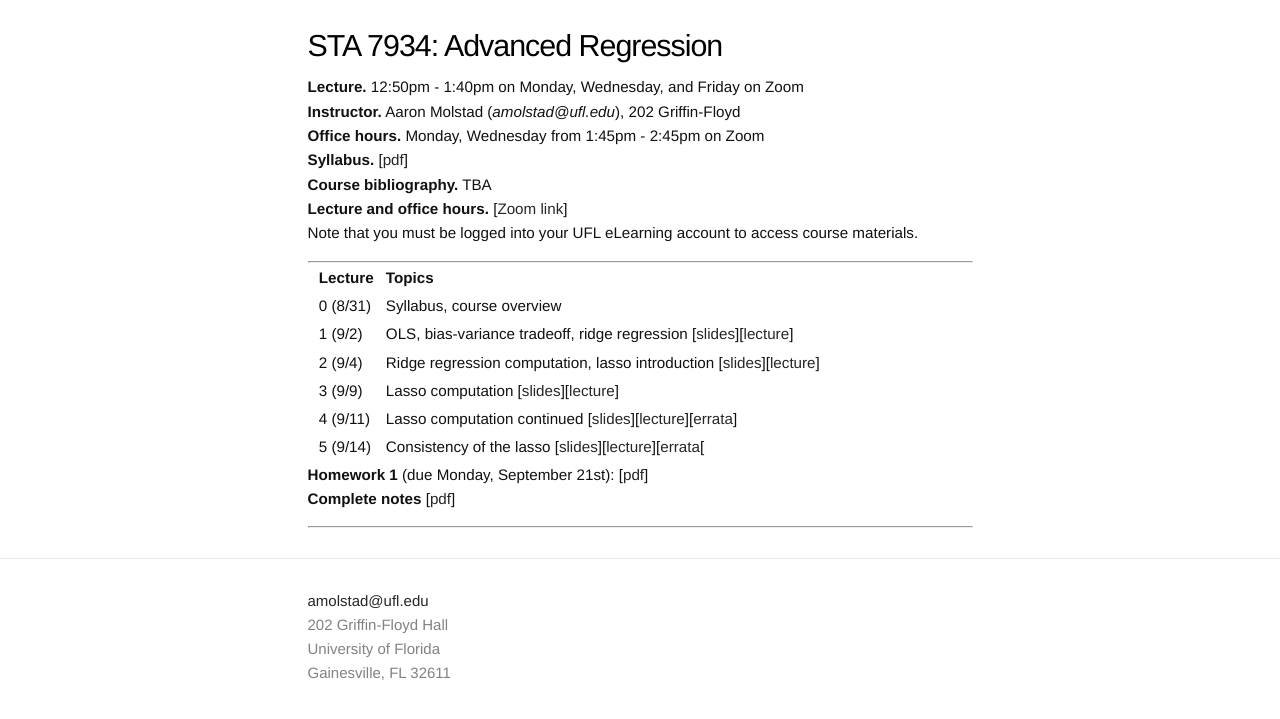
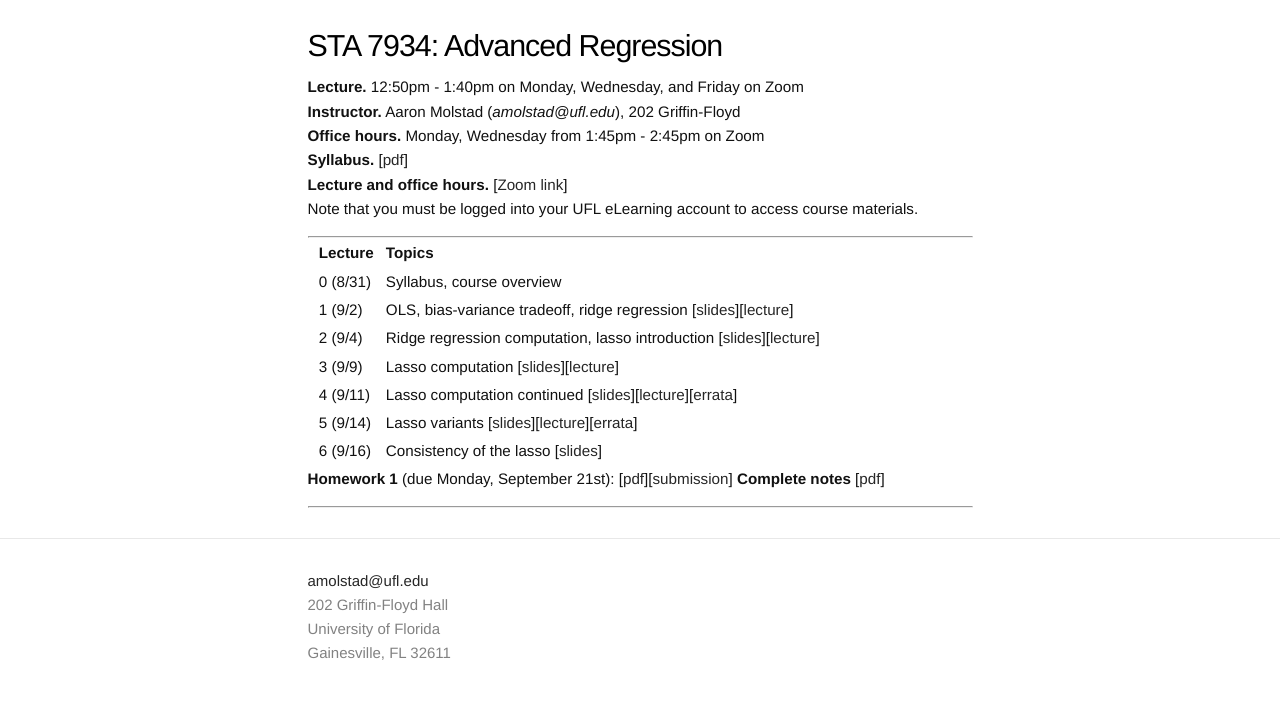
Before and after one commit to ajmolstad/ajmolstad.github.io, a Jekyll site: the page built from F20_STA7934.md, in a window 1280 px wide. Shown: the top 719 px of the page. Built offline with Jekyll 4.4.1, drawn with Linux system fonts in a browser that asks for light colours.

Commit message:
Add new lectures

```diff
--- a/F20_STA7934.md
+++ b/F20_STA7934.md
@@ -8,7 +8,6 @@ permalink: /F20_STA7934/
 **Instructor.** Aaron Molstad (*amolstad@ufl.edu*), 202 Griffin-Floyd
 **Office hours.** Monday, Wednesday from 1:45pm - 2:45pm on Zoom
 **Syllabus.** [[pdf](/docs/STA7934_F20_Syllabus.pdf)]
-**Course bibliography.** TBA
 **Lecture and office hours.** [[Zoom link](https://ufl.zoom.us/j/92022598550?pwd=SEVaK0dXdTlYUmVuY3ZHbXVhVFJldz09)]
 Note that you must be logged into your UFL eLearning account to access course materials.
 
@@ -20,9 +19,10 @@ Note that you must be logged into your UFL eLearning account to access course ma
 || 2 (9/4)  || Ridge regression computation, lasso introduction [[slides](https://ufl.instructure.com/files/52241793/download?download_frd=1)][[lecture](https://ufl.instructure.com/courses/412309/files?preview=52241780)]||
 || 3 (9/9)  || Lasso computation [[slides](https://ufl.instructure.com/files/52355614/download?download_frd=1)][[lecture](https://ufl.instructure.com/courses/412309/files?preview=52355098)]||
 || 4 (9/11)  || Lasso computation continued [[slides](https://ufl.instructure.com/files/52473276/download?download_frd=1)][[lecture](https://ufl.instructure.com/files/52394727/download?download_frd=1)][[errata](https://ufl.instructure.com/files/52395251/download?download_frd=1)]||
-|| 5 (9/14)  || Consistency of the lasso [[slides](https://ufl.instructure.com/files/52501851/download?download_frd=1)][[lecture](https://ufl.instructure.com/courses/412309/files?preview=52477408)][[errata](https://ufl.instructure.com/files/52501663/download?download_frd=1)[||
+|| 5 (9/14)  || Lasso variants [[slides](https://ufl.instructure.com/files/52501851/download?download_frd=1)][[lecture](https://ufl.instructure.com/courses/412309/files?preview=52477408)][[errata](https://ufl.instructure.com/files/52501663/download?download_frd=1)]||
+|| 6 (9/16)  || Consistency of the lasso [[slides](https://ufl.instructure.com/files/52552288/download?download_frd=1)]||
 
-**Homework 1** (due Monday, September 21st): [[pdf](https://ufl.instructure.com/files/52394600/download?download_frd=1)]
-**Complete notes** [[pdf](https://ufl.instructure.com/files/52473259/download?download_frd=1)]
+**Homework 1** (due Monday, September 21st): [[pdf](https://ufl.instructure.com/files/52547041/download?download_frd=1)][[submission](https://ufl.instructure.com/courses/412309/assignments/4428217)]
+**Complete notes** [[pdf](https://ufl.instructure.com/files/52552106/download?download_frd=1)]
 
 ---------------
```
Also changed, not shown: 1 other file.
